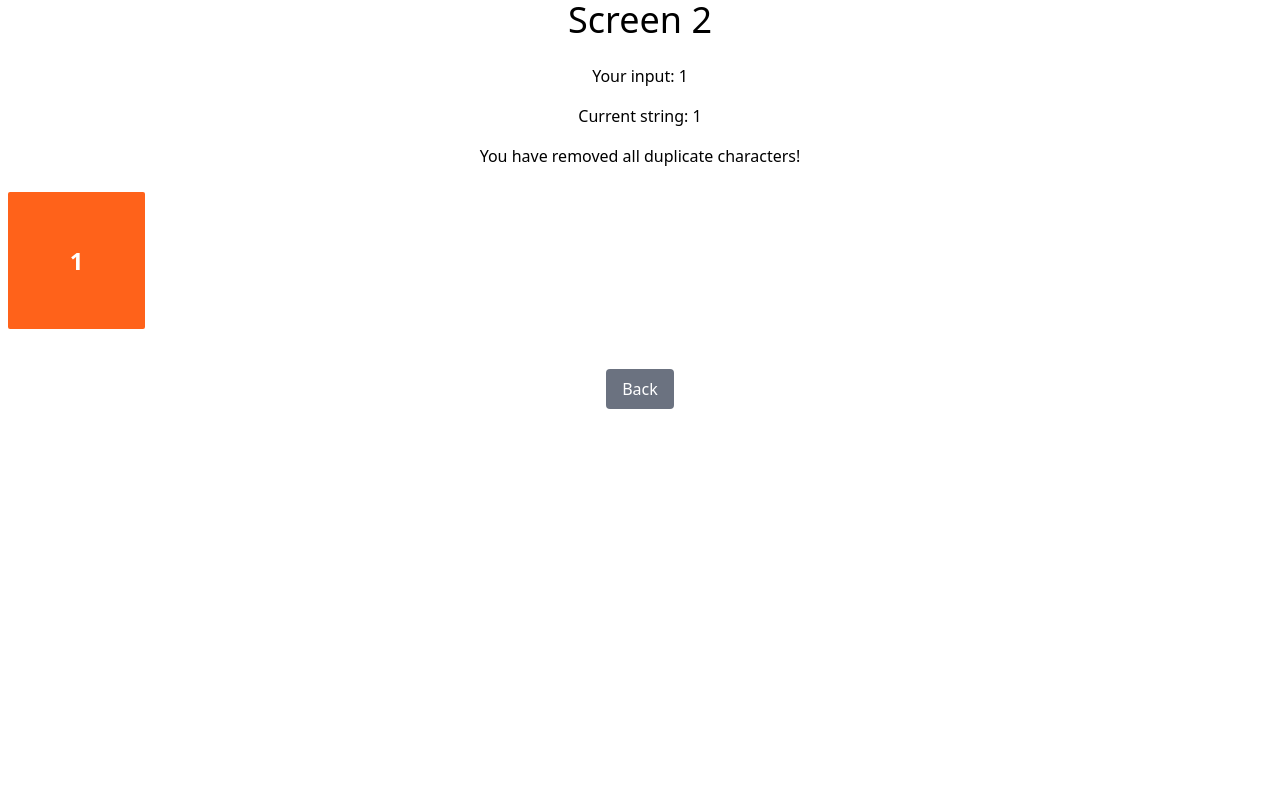
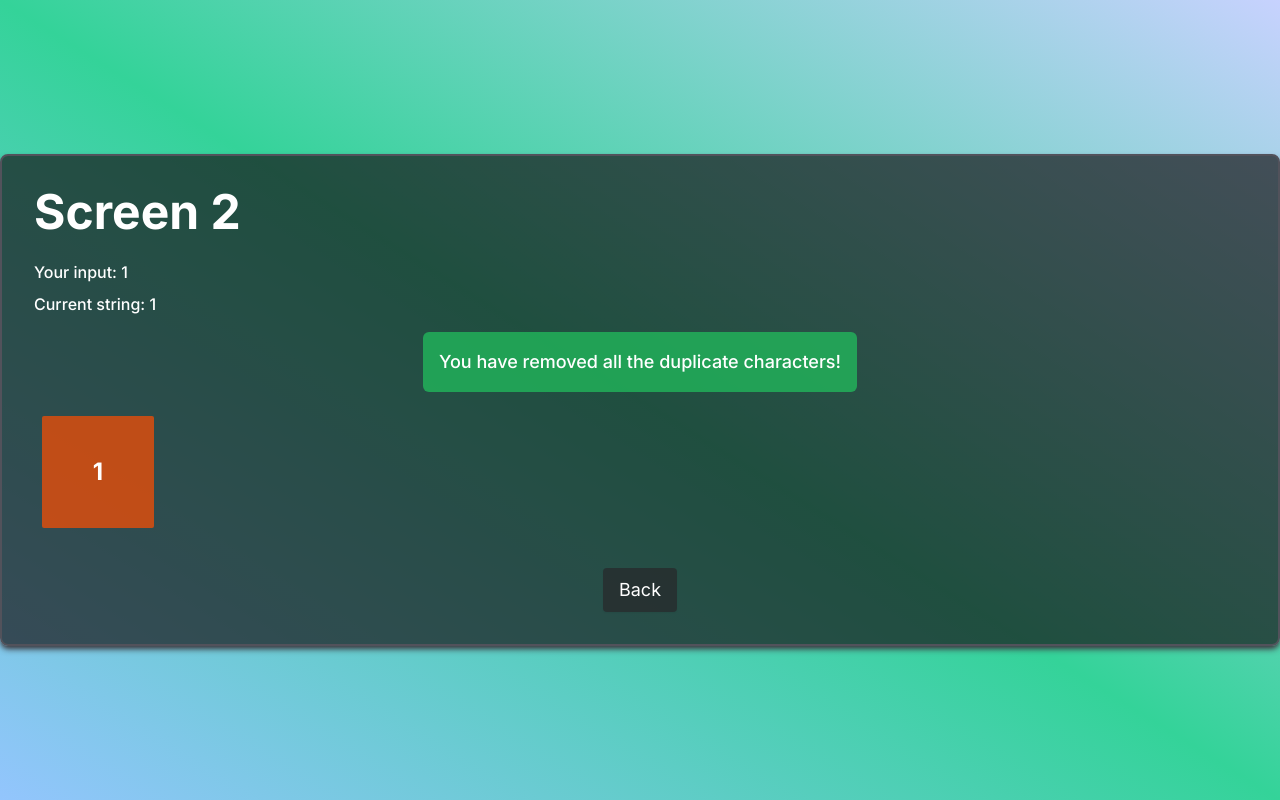
Before and after one commit to HousewareHQ/frontend-engineering-octernship, a React (Vite) app in the folder app/: page /screen2/1 in a window 1280 px wide. Built offline with nearby package versions, Linux system fonts and the light colour scheme.

Commit message:
update styling

```diff
--- a/app/index.html
+++ b/app/index.html
@@ -4,6 +4,9 @@
     <meta charset="UTF-8" />
     <link rel="icon" type="image/svg+xml" href="/vite.svg" />
     <meta name="viewport" content="width=device-width, initial-scale=1.0" />
+    <link rel="preconnect" href="https://fonts.googleapis.com">
+    <link rel="preconnect" href="https://fonts.gstatic.com" crossorigin>
+    <link href="https://fonts.googleapis.com/css2?family=Inter:wght@400;500;700;900&amp;display=swap" rel="stylesheet">
     <title>Duplicate Character Remover</title>
   </head>
   <body>
--- a/app/src/pages/Screen1.tsx
+++ b/app/src/pages/Screen1.tsx
@@ -18,14 +18,16 @@ export const Screen1: React.FC = () => {
   };
 
   return (
-    <div className="p-8">
-      <h1 className="text-3xl font-bold mb-8">Screen 1</h1>
-      <div className="flex mb-4">
-        <input className="p-2 border rounded-md w-full" type="text" value={inputValue} onChange={handleInputChange} required/>
+    <div className="font-inter flex flex-col justify-center items-center min-h-screen bg-gradient-to-tr from-blue-300 via-emerald-400 to-indigo-200" >
+      <div className="flex flex-col items-center lg:w-1/3 md:w-2/3 bg-zinc-900/70 text-white p-8 shadow-md shadow-zinc-700 border-zinc-600 border-2 rounded-lg selection:bg-emerald-400/40">
+        <h1 className="text-3xl font-bold mb-8">Screen 1</h1>
+        <div className="flex mb-4 w-full">
+          <input className="p-4 rounded-md w-full bg-zinc-900/30 outline-none text-xl" type="text" value={inputValue} onChange={handleInputChange} required/>
+        </div>
+        <button className="bg-emerald-400/70 p-2 hover:bg-emerald-400/60 rounded-md" onClick={handleSubmit}>
+          Submit
+        </button>
       </div>
-      <button className="bg-blue-500 text-white p-2 rounded-md" onClick={handleSubmit}>
-        Submit
-      </button>
     </div>
   );
 };
--- a/app/src/pages/Screen2.tsx
+++ b/app/src/pages/Screen2.tsx
@@ -23,8 +23,8 @@ export const Screen2 = () => {
         inpMapTemp[char].idx.push(idx)
       } else {
         inpMapTemp[char] = {
-          // only randomize bright color
-          backgroundColor: `hsl(${Math.random() * 360}, 100%, 55%)`,
+          // only randomize primary color (red, green, blue, etc) but with opacity
+          backgroundColor: `hsla(${Math.floor(Math.random() * 360)}, 100%, 50%, 0.7)`,
           idx: [idx]
         }
       }
@@ -61,19 +61,23 @@ export const Screen2 = () => {
   }, [charsAlreadyOne])
 
   return (
-    <div className="container mx-auto">
+    <div className="flex items-center justify-center font-inter min-h-screen bg-gradient-to-tr from-blue-300 via-emerald-400 to-indigo-200">
+      <div className="container bg-zinc-900/70 text-white p-8 shadow-md shadow-zinc-700 border-zinc-600 border-2 rounded-lg selection:bg-emerald-400/40">
         <div className="flex flex-col items-center justify-center">
-        <h1 className="text-4xl mb-6">Screen 2</h1>
-        <p className="mb-4">Your input: {inputValue}</p>
-        <p className="mb-4">Current string: {
+          <h1 className="self-start text-5xl font-semibold mb-6">Screen 2</h1>
+          <p className="self-start font-medium mb-2">Your input: {inputValue}</p>
+          <p className="self-start font-medium mb-4">Current string: {
             // filter out characters that isn't in inpMap (that has been filtered out by delete button)
             inputValue.split('').filter((char, i) => inpMap[char]?.idx.includes(i)).join('')
           }</p>
-        {charsAlreadyOne.length == Object.keys(inpMap).length && <p className="mb-4">You have removed all duplicate characters!</p>}
-        <div className="mb-4 grid grid-cols-8 gap-2 w-full">
+          {charsAlreadyOne.length == Object.keys(inpMap).length &&
+            <p className="p-4 bg-green-500/70 rounded-md mb-4 font-medium text-lg">You have removed all the duplicate characters!</p>
+          }
+          <div className="mb-4 flex flex-wrap gap-2 w-full">
             {inputValue.split('').map((char, i) => {
               if(inpMap[char]?.idx.includes(i)) {
                 return <CharacterCard
+                  className="w-28 rounded-md"
                   key={i} character={char}
                   onDelete={() => handleDelete(char)}
                   haveDuplicates={inpMap[char].idx.length > 1}
@@ -81,10 +85,11 @@ export const Screen2 = () => {
               }
             })}
           </div>
-        <button className="bg-gray-500 text-white py-2 px-4 rounded mt-4" onClick={handleBack}>
+          <button className="bg-zinc-800/70 hover:bg-zinc-800/90 shadow-sm text-lg py-2 px-4 rounded mt-4" onClick={handleBack}>
             Back
           </button>
         </div>
       </div>
+    </div>
   );
 }
--- a/app/tailwind.config.cjs
+++ b/app/tailwind.config.cjs
@@ -5,7 +5,11 @@ module.exports = {
     './src/**/*.{js,ts,jsx,tsx}'
   ],
   theme: {
-    extend: {},
+    extend: {
+      fontFamily: {
+        'inter': ['Inter', 'sans-serif'],
+      }
+    },
   },
   plugins: [],
 }
```
Lines whose indentation alone changed are shown as unchanged.
